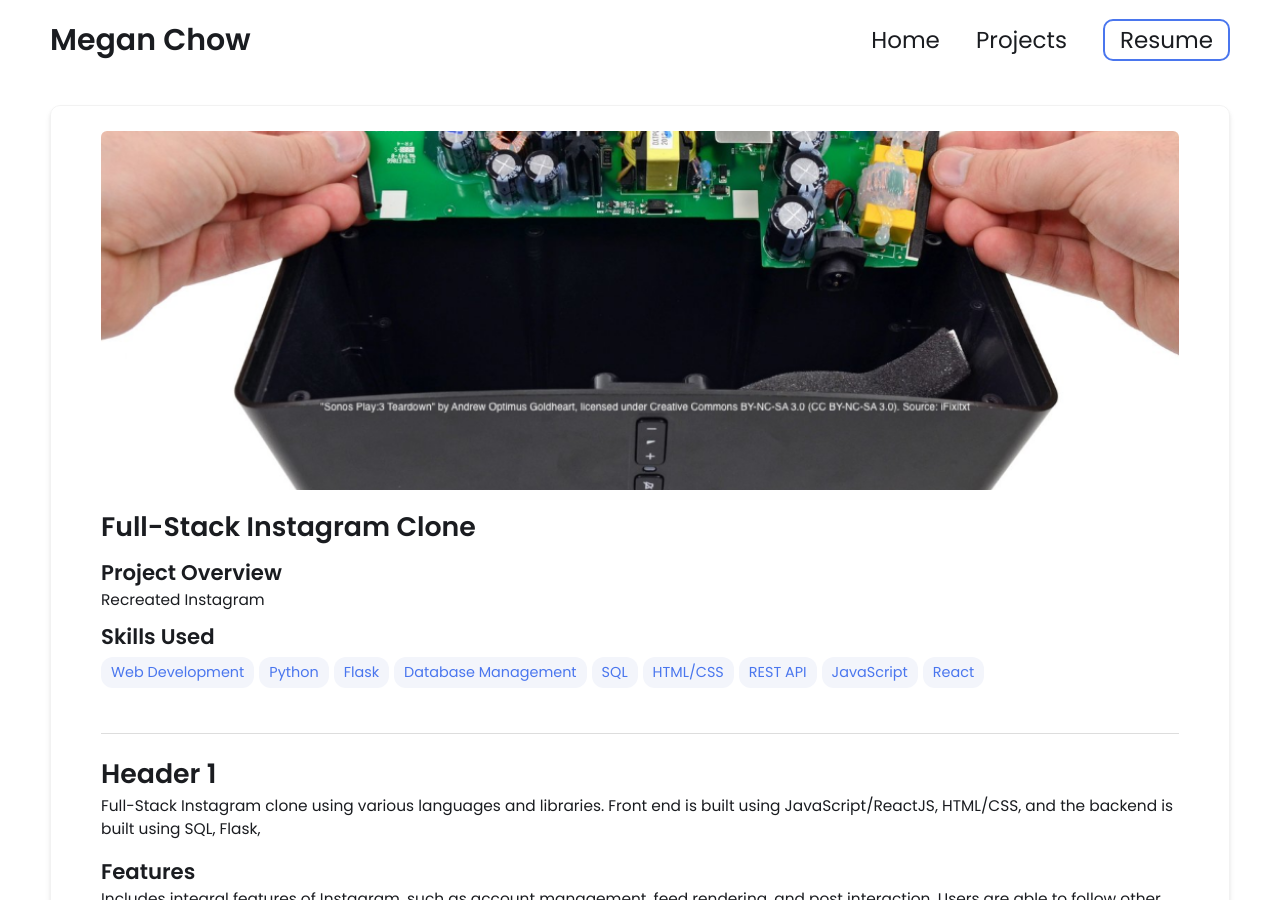
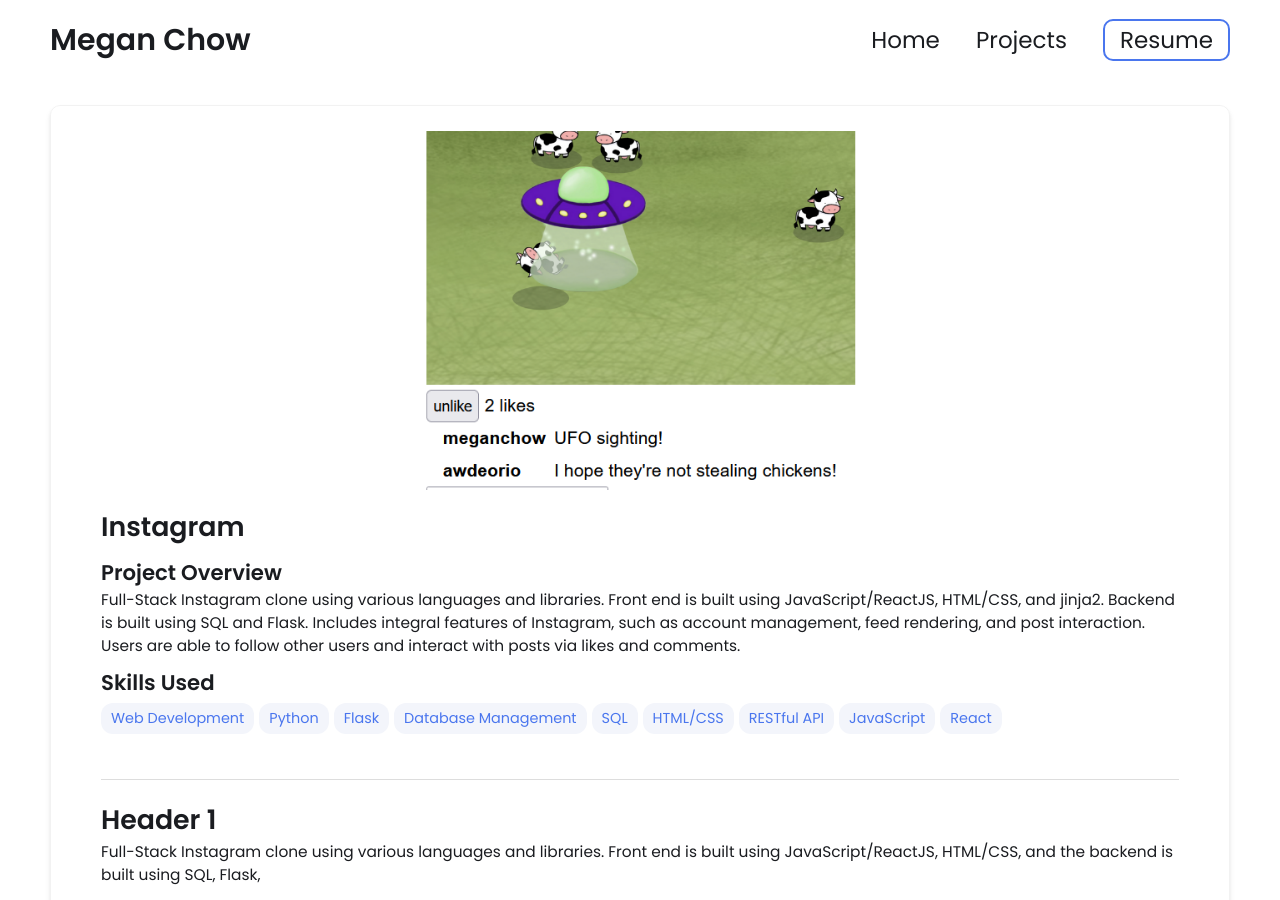
Before and after one commit to megan-chow/megan-chow.github.io, a Jekyll site: the page built from _projects/instagram/index.md, in a window 1280 px wide and 900 px high. Built offline with Jekyll 4.4.1, drawn with Linux system fonts in a browser that asks for light colours.

Commit message:
main page project info updates

```diff
--- a/_config.yml
+++ b/_config.yml
@@ -65,6 +65,7 @@ skills:
     - Database Management
   - category: Operating Systems
     tools:
+    - Processes and Threads
     - Concurrency
   - category: Development Tools
     tools:
--- a/_includes/projects.html
+++ b/_includes/projects.html
@@ -17,7 +17,7 @@
                         {% endfor %}
                     </div>
                     <p class="project-description">{{ item.description }}</p>
-                    <button class="read-more">Read more →</button>
+                    <!-- <button class="read-more">Read more →</button> -->
                 </div>
             <!-- </a> -->
             </div>
--- a/_projects/instagram/index.md
+++ b/_projects/instagram/index.md
@@ -1,7 +1,7 @@
 ---
 layout: post
-title: Full-Stack Instagram Clone
-description: Recreated Instagram
+title: Instagram
+description: Full-Stack Instagram clone using various languages and libraries. Front end is built using JavaScript/ReactJS, HTML/CSS, and jinja2. Backend is built using SQL and Flask. Includes integral features of Instagram, such as account management, feed rendering, and post interaction. Users are able to follow other users and interact with posts via likes and comments.
 skills:
   - Web Development
   - Python
@@ -9,11 +9,11 @@ skills:
   - Database Management
   - SQL
   - HTML/CSS
-  - REST API
+  - RESTful API
   - JavaScript
   - React
 
-main-image: /sonos.png
+main-image: /instagram1.png
 ---
 
 ---
```
Also changed, not shown: _projects/mooving-up/index.md (+1 -0 lines), _projects/instagram/instagram1.png (added), _projects/instagram/sonos.png (deleted).
